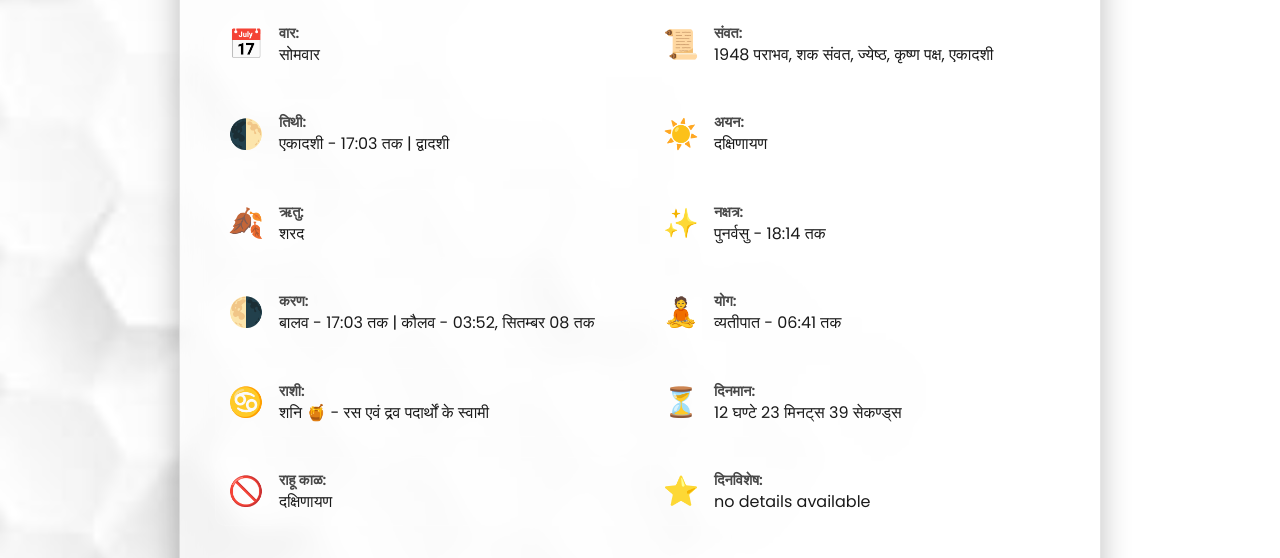
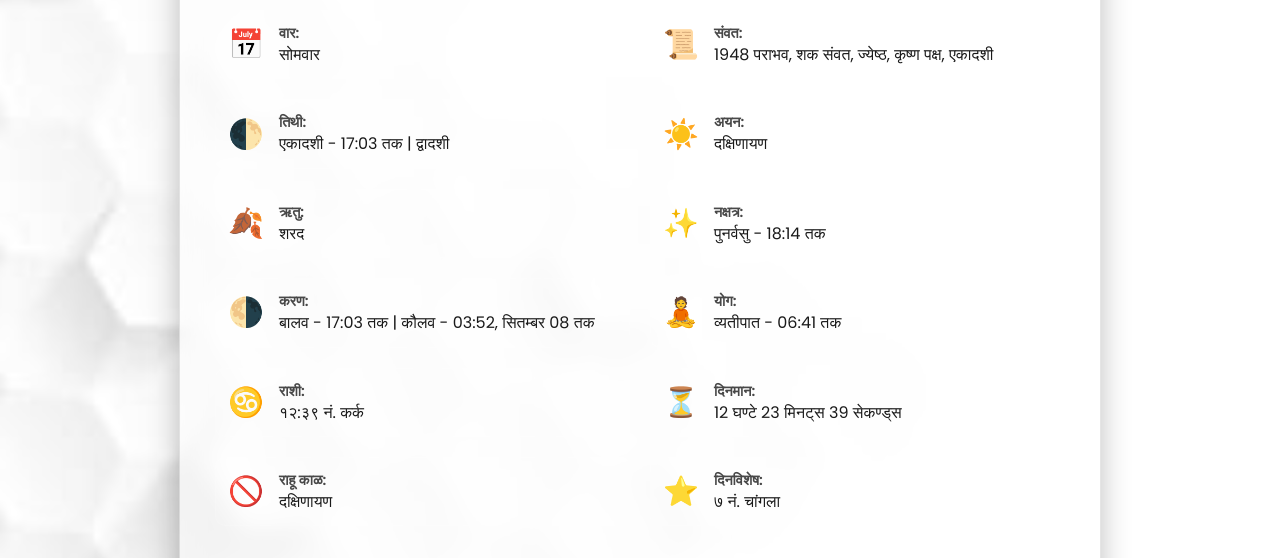
Before and after one commit to pisces0009/MeeraJyotish, a website: page panchang.html in a window 1280 px wide. Shown: the part 203-761 px from the top of the page. Drawn offline with Linux system fonts and the light colour scheme.

Commit message:
Update Panchang details with new values

```diff
--- a/panchang.html
+++ b/panchang.html
@@ -312,9 +312,7 @@
                 <span class="panchang-icon">♋</span>
                 <div class="panchang-text">
                     <span class="panchang-label">राशी:</span>
-                    <span class="panchang-value">शनि
-🍯
-- रस एवं द्रव पदार्थों के स्वामी</span>
+                    <span class="panchang-value">१२:३९ नं. कर्क</span>
                 </div>
             </div>
 
@@ -338,7 +336,7 @@
                 <span class="panchang-icon">⭐</span>
                 <div class="panchang-text">
                     <span class="panchang-label">दिनविशेष:</span>
-                    <span class="panchang-value">no details available</span>
+                    <span class="panchang-value">७ नं. चांगला</span>
                 </div>
             </div>
 
```
